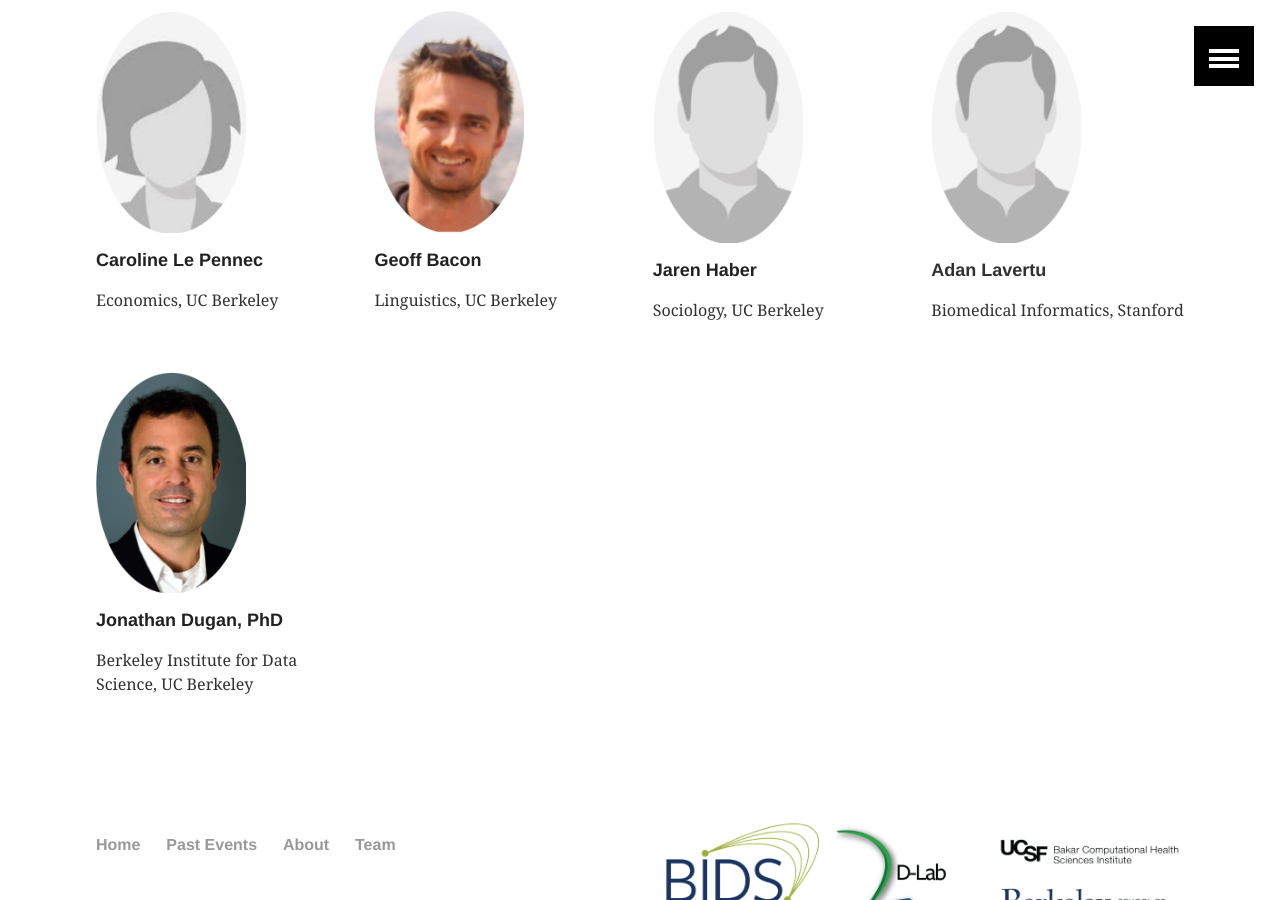
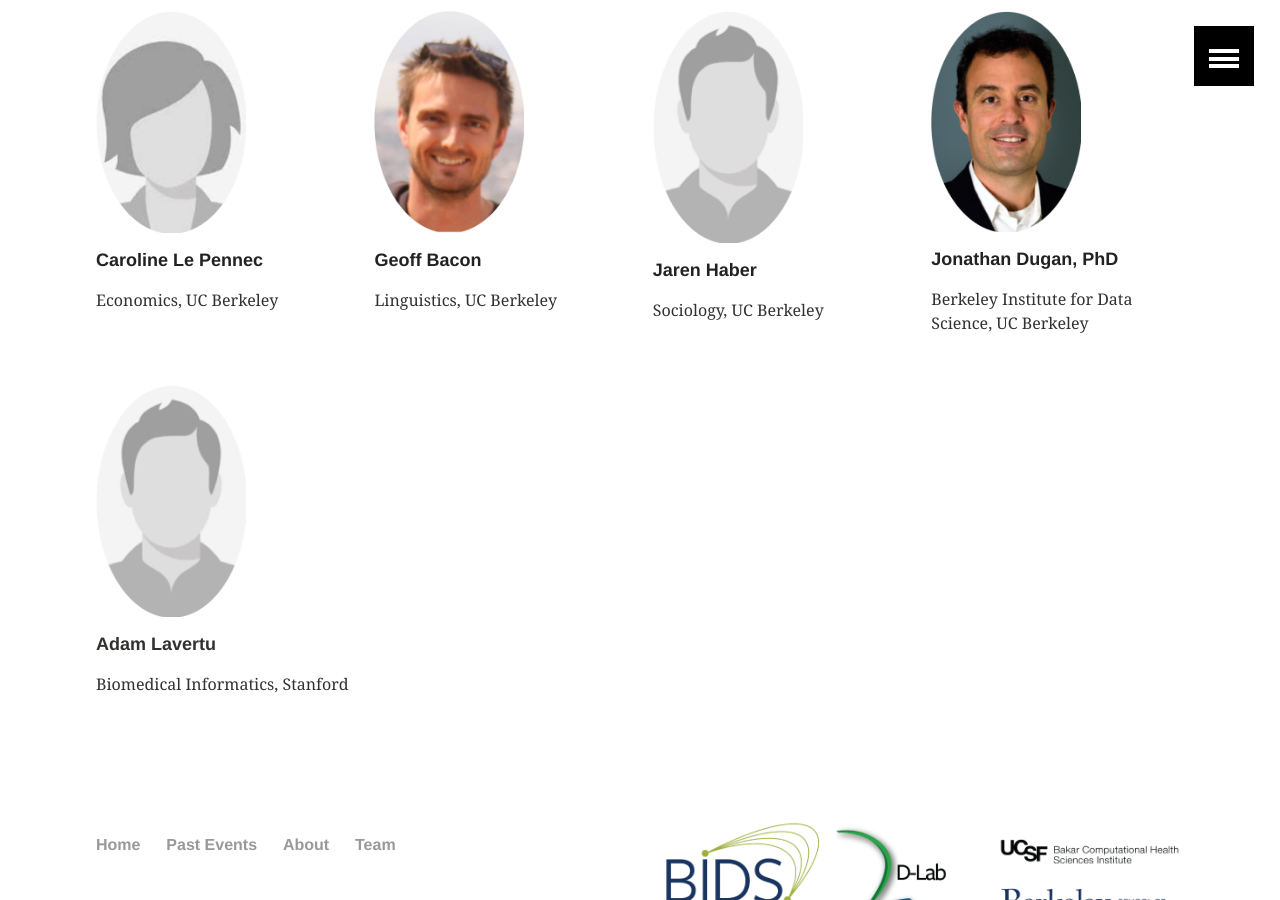
Before and after one commit to TextXD/textxd.github.io, a Jekyll site: the page built from team/index.md, in a window 1280 px wide and 900 px high, scrolled down 626 px. Built offline with Jekyll 4.4.1, drawn with Linux system fonts in a browser that asks for light colours.

Commit message:
Update index.md

```diff
--- a/team/index.md
+++ b/team/index.md
@@ -50,17 +50,17 @@ Meet the TextXD 2018 Organizing Team – an interdisciplinary mix of thinkers, m
 </div><!-- /.tile -->
 
 <div class="tile">
-  <img class='center-block' src="{{ site.baseurl }}/images/man.png" style="width: 150px;"/>
-  <h2 class="post-title center-block"> Adan Lavertu </h2>
-  <p class="post-excerpt">Biomedical Informatics, Stanford</p>
-</div><!-- /.tile -->
-
-<div class="tile">
   <img class='center-block' src="{{ site.baseurl }}/images/JonathanDugan.png" style="width: 150px;"/>
   <h2 class="post-title center-block"><a href="https://bids.berkeley.edu/people/jonathan-dugan">Jonathan Dugan, PhD </a></h2>
   <p class="post-excerpt">Berkeley Institute for Data Science, UC Berkeley</p>
 </div><!-- /.tile -->
 
+<div class="tile">
+  <img class='center-block' src="{{ site.baseurl }}/images/man.png" style="width: 150px;"/>
+  <h2 class="post-title center-block"> Adam Lavertu </h2>
+  <p class="post-excerpt">Biomedical Informatics, Stanford</p>
+</div><!-- /.tile -->
+
 </div><!-- /.tiles -->
 
 <!-- /.tiles -->
```
